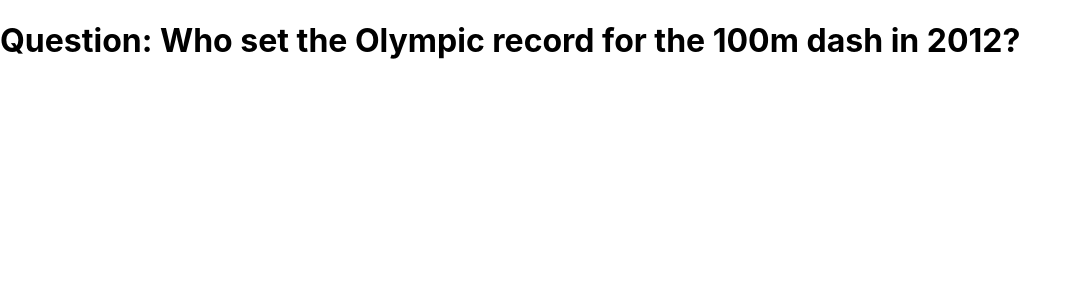
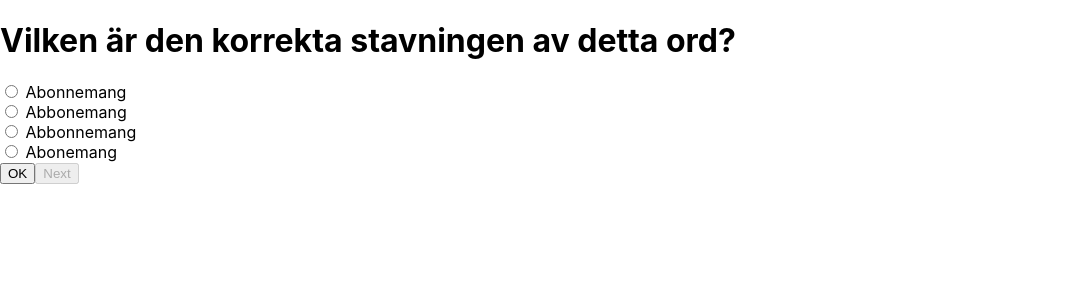
Before and after one commit to Technigo/project-redux-quiz-old, a React (Create React App) app: page /quiz in a window 1280 px wide. Shown: the top 300 px of the page, without its empty margins (0-1082 px from the left). Built offline with nearby package versions, Linux system fonts and the light colour scheme.

Commit message:
Initial commit for basic functions
Co-authored-by: Kartika Purwahyuningrum <katirum@users.noreply.github.com>
Co-authored-by: Maria Wellander <MariaWellander@users.noreply.github.com>
Co-authored-by: Linnéa Wahlström <LinneaWa@users.noreply.github.com>

```diff
--- a/src/components/CurrentQuestion.js
+++ b/src/components/CurrentQuestion.js
@@ -1,16 +1,87 @@
-import React from 'react'
-import { useSelector } from 'react-redux'
+/* eslint-disable react/no-array-index-key */
+/* eslint-disable react/jsx-closing-bracket-location */
+import React, { useState } from 'react';
+import { useSelector, useDispatch } from 'react-redux';
+import { quiz } from 'reducers/quiz';
 
 export const CurrentQuestion = () => {
-  const question = useSelector((state) => state.quiz.questions[state.quiz.currentQuestionIndex])
+  const question = useSelector(
+    (state) => state.quiz.questions[state.quiz.currentQuestionIndex]
+  );
+  const dispatch = useDispatch();
+  const options = useSelector(
+    (state) => state.quiz.questions[state.quiz.currentQuestionIndex].options
+  );
+  const answers = useSelector((state) => state.quiz.answers);
+  const isCorrect = useSelector(
+    (state) => state.quiz.answers[state.quiz.currentQuestionIndex]?.isCorrect
+  );
+  const [answer, setAnswer] = useState(null);
+  const [optionIndex, setOptionIndex] = useState(0);
+  console.log('question:', question);
+  console.log('options:', options);
+  console.log('answers:', answers);
+  console.log('isCorrect', isCorrect);
 
   if (!question) {
-    return <h1>Oh no! I could not find the current question!</h1>
+    return <h1>Oh no! I could not find the current question!</h1>;
   }
+
+  const handleClickButton = (questionId, answerIndex) => {
+    dispatch(quiz.actions.submitAnswer({ questionId, answerIndex }));
+  };
+
+  const handleNextButton = () => {
+    dispatch(quiz.actions.goToNextQuestion());
+  };
 
   return (
     <div>
-      <h1>Question: {question.questionText}</h1>
+      <h1>{question.questionText}</h1>
+      {question.options.map((option, index) => {
+        return (
+          <form>
+            <input
+              id="answer"
+              type="radio"
+              key=""
+              onChange={(event) => {
+                setAnswer(event.target.value);
+                setOptionIndex(index);
+              }}
+              value={option}
+              checked={answer === option}
+              required
+            />
+            <label htmlFor="answer" key={option}>
+              {` ${option}`}
+            </label>
+          </form>
+        );
+      })}
+      <button
+        onClick={() => handleClickButton(question.id, optionIndex)}
+        type="submit"
+      >
+        OK
+      </button>
+
+      <button
+        type="button"
+        onClick={() => handleNextButton()}
+        disabled={!answer}
+      >
+        Next
+      </button>
     </div>
-  )
-}
+  );
+};
+
+/*
+<button
+        type="button"
+        disabled={cakeQuality === ''}
+        onClick={onCounterChange}>
+        Next Question
+      </button>
+       */
--- a/src/reducers/quiz.js
+++ b/src/reducers/quiz.js
@@ -1,23 +1,50 @@
-import { createSlice } from '@reduxjs/toolkit'
+import { createSlice } from '@reduxjs/toolkit';
 
 // Change these to your own questions!
 const questions = [
-  { id: 1, questionText: 'Who set the Olympic record for the 100m dash in 2012?', options: ['Usain Bolt', 'Justin Gatlin', 'Tyson Gay', 'Asafa Powell'], correctAnswerIndex: 0 },
-  { id: 2, questionText: 'When was Michael Phelps last named male World Swimmer of the Year?', options: ['2012', '2014', '2016', '2018'], correctAnswerIndex: 2 }
-]
+  {
+    id: 1,
+    questionText: 'Vilken är den korrekta stavningen av detta ord?',
+    options: ['Abonnemang', 'Abbonemang', 'Abbonnemang ', 'Abonemang'],
+    correctAnswerIndex: 0
+  },
+  {
+    id: 2,
+    questionText: 'Vilken är den korrekta stavningen av detta ord?',
+    options: ['Tidslöst', 'Tidlöst', 'Tidlost', 'Tidslost'],
+    correctAnswerIndex: 1
+  },
+  {
+    id: 3,
+    questionText: 'Vilken är den korrekta stavningen av detta ord?',
+    options: ['Ytterligare', 'Ytterliggare', 'Ytterligäre', 'Yterligäre'],
+    correctAnswerIndex: 0
+  },
+  {
+    id: 4,
+    questionText: 'Vilken är den korrekta stavningen av detta ord?',
+    options: ['Överaskning', 'Överraskning', 'Overaskning', 'Overraskning'],
+    correctAnswerIndex: 1
+  },
+  {
+    id: 5,
+    questionText: 'Vilken är den korrekta stavningen av detta ord?',
+    options: ['Följdaktligen', 'Följaktligen', 'Följakligen', 'Följdakligen'],
+    correctAnswerIndex: 1
+  }
+];
 
 const initialState = {
   questions,
   answers: [],
   currentQuestionIndex: 0,
   quizOver: false
-}
+};
 
 export const quiz = createSlice({
   name: 'quiz',
   initialState,
   reducers: {
-
     /**
      * Use this action when a user selects an answer to the question.
      * The answer will be stored in the `quiz.answers` state with the
@@ -34,15 +61,19 @@ export const quiz = createSlice({
      * and `answerIndex` keys. See the readme for more details.
      */
     submitAnswer: (state, action) => {
-      const { questionId, answerIndex } = action.payload
-      const question = state.questions.find((q) => q.id === questionId)
+      const { questionId, answerIndex } = action.payload;
+      const question = state.questions.find((q) => q.id === questionId);
 
       if (!question) {
-        throw new Error('Could not find question! Check to make sure you are passing the question id correctly.')
+        throw new Error(
+          'Could not find question! Check to make sure you are passing the question id correctly.'
+        );
       }
 
       if (question.options[answerIndex] === undefined) {
-        throw new Error(`You passed answerIndex ${answerIndex}, but it is not in the possible answers array!`)
+        throw new Error(
+          `You passed answerIndex ${answerIndex}, but it is not in the possible answers array!`
+        );
       }
 
       state.answers.push({
@@ -51,7 +82,7 @@ export const quiz = createSlice({
         question,
         answer: question.options[answerIndex],
         isCorrect: question.correctAnswerIndex === answerIndex
-      })
+      });
     },
 
     /**
@@ -63,9 +94,9 @@ export const quiz = createSlice({
      */
     goToNextQuestion: (state) => {
       if (state.currentQuestionIndex + 1 === state.questions.length) {
-        state.quizOver = true
+        state.quizOver = true;
       } else {
-        state.currentQuestionIndex += 1
+        state.currentQuestionIndex += 1;
       }
     },
 
@@ -77,8 +108,7 @@ export const quiz = createSlice({
      * This action does not require a payload.
      */
     restart: () => {
-      return initialState
+      return initialState;
     }
-
   }
-})
+});
```
Also changed, not shown: .eslintrc.json, 1 other file (tests, documents, lock files or other folders).
